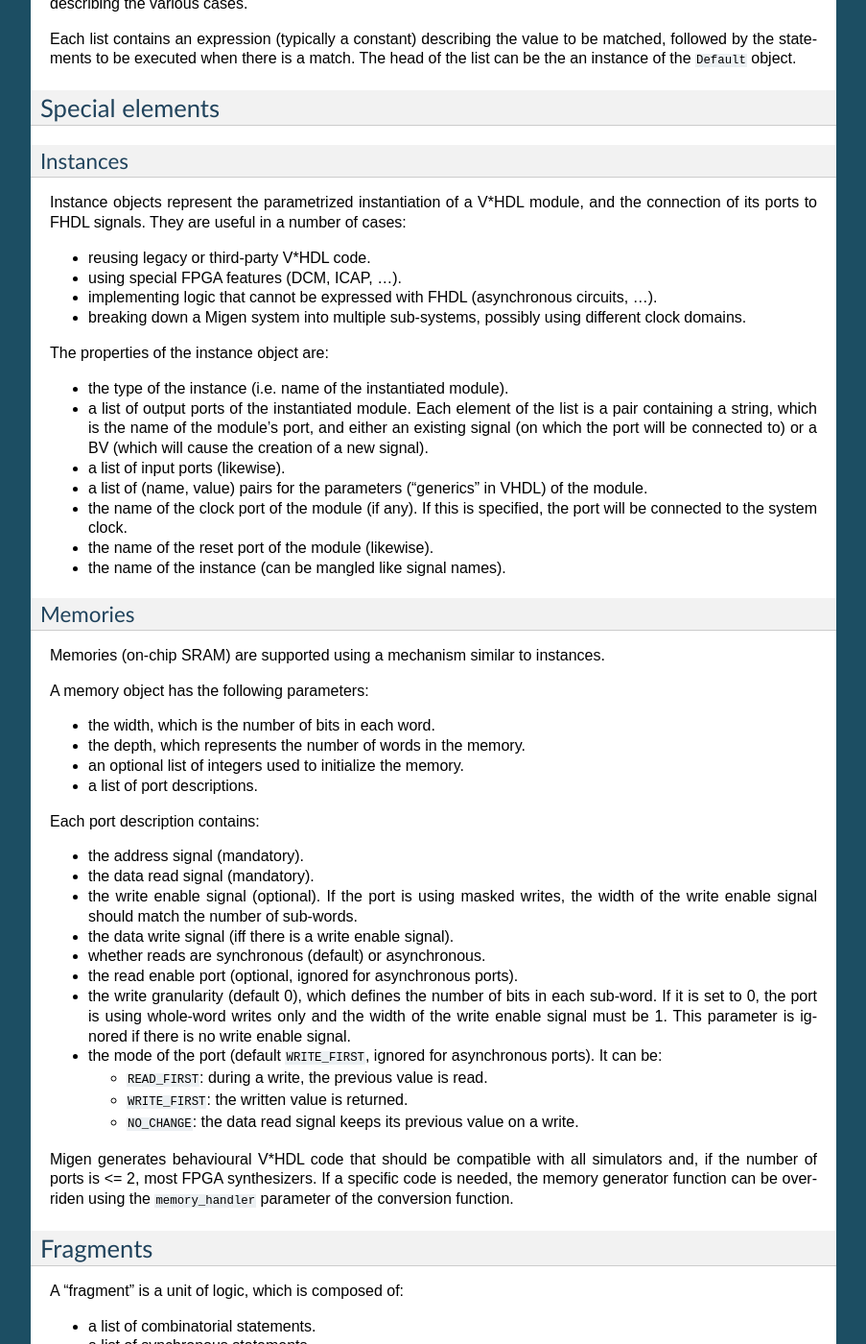
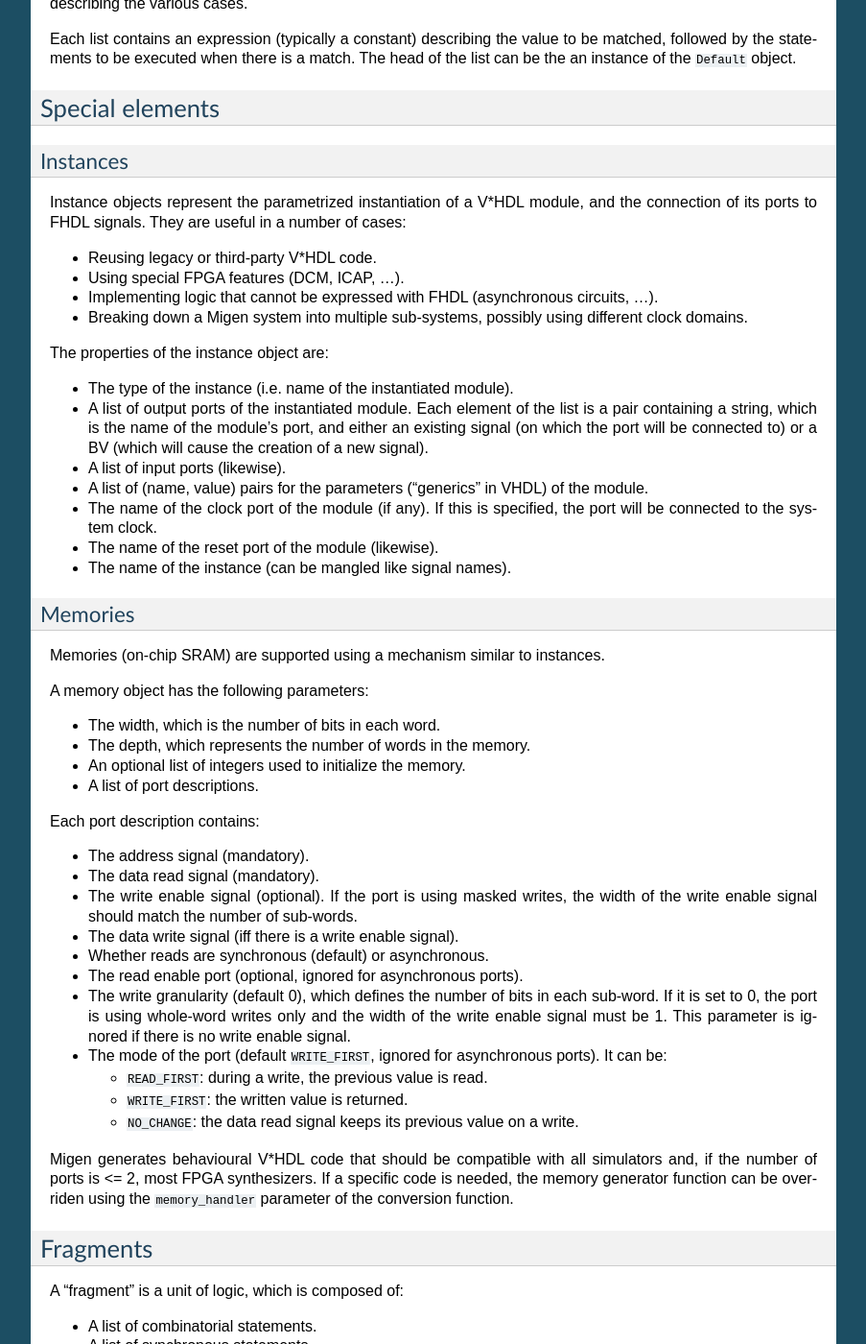
Before and after one commit to enjoy-digital/litex, a Sphinx documentation site: the page built from doc/fhdl.rst, in a window 1280 px wide and 1400 px high, scrolled down 3303 px. Shown: the whole window at 96% size, without its empty margins (198-1101 px from the left). Built offline with Sphinx 7.4.7, drawn with Linux system fonts in a browser that asks for light colours; formulas are drawn with MathJax 3; some of the changed text lies outside the part shown.

```diff
--- a/doc/fhdl.rst
+++ b/doc/fhdl.rst
@@ -19,9 +19,9 @@ Bit vector (BV)
 ===============
 The bit vector (BV) object defines if a constant or signal is signed or unsigned, and how many bits it has. This is useful e.g. to:
 
-* determine when to perform sign extension (FHDL uses the same rules as Verilog).
-* determine the size of registers.
-* determine how many bits should be used by each value in concatenations.
+* Determine when to perform sign extension (FHDL uses the same rules as Verilog).
+* Determine the size of registers.
+* Determine how many bits should be used by each value in concatenations.
 
 Constant
 ========
@@ -38,10 +38,10 @@ The main point of the signal object is that it is identified by its Python ID (a
 
 The properties of a signal object are:
 
-* a bit vector description
-* a name, used as a hint for the V*HDL back-end name mangler.
-* a boolean "variable". If true, the signal will behave like a VHDL variable, or a Verilog reg that uses blocking assignment. This parameter only has an effect when the signal's value is modified in a synchronous statement.
-* the signal's reset value. It must be an integer, and defaults to 0. When the signal's value is modified with a synchronous statement, the reset value is the initialization value of the associated register. When the signal is assigned to in a conditional combinatorial statement (``If`` or ``Case``), the reset value is the value that the signal has when no condition that causes the signal to be driven is verified. This enforces the absence of latches in designs. If the signal is permanently driven using a combinatorial statement, the reset value has no effect.
+* A bit vector description
+* A name, used as a hint for the V*HDL back-end name mangler.
+* A boolean "variable". If true, the signal will behave like a VHDL variable, or a Verilog reg that uses blocking assignment. This parameter only has an effect when the signal's value is modified in a synchronous statement.
+* The signal's reset value. It must be an integer, and defaults to 0. When the signal's value is modified with a synchronous statement, the reset value is the initialization value of the associated register. When the signal is assigned to in a conditional combinatorial statement (``If`` or ``Case``), the reset value is the value that the signal has when no condition that causes the signal to be driven is verified. This enforces the absence of latches in designs. If the signal is permanently driven using a combinatorial statement, the reset value has no effect.
 
 The sole purpose of the name property is to make the generated V*HDL code easier to understand and debug. From a purely functional point of view, it is perfectly OK to have several signals with the same name property. The back-end will generate a unique name for each object. If no name property is specified, Migen will analyze the code that created the signal object, and try to extract the variable or member name from there. For example, the following statements will create one or several signals named "bar": ::
 
@@ -125,20 +125,20 @@ Instances
 =========
 Instance objects represent the parametrized instantiation of a V*HDL module, and the connection of its ports to FHDL signals. They are useful in a number of cases:
 
-* reusing legacy or third-party V*HDL code.
-* using special FPGA features (DCM, ICAP, ...).
-* implementing logic that cannot be expressed with FHDL (asynchronous circuits, ...).
-* breaking down a Migen system into multiple sub-systems, possibly using different clock domains.
+* Reusing legacy or third-party V*HDL code.
+* Using special FPGA features (DCM, ICAP, ...).
+* Implementing logic that cannot be expressed with FHDL (asynchronous circuits, ...).
+* Breaking down a Migen system into multiple sub-systems, possibly using different clock domains.
 
 The properties of the instance object are:
 
-* the type of the instance (i.e. name of the instantiated module).
-* a list of output ports of the instantiated module. Each element of the list is a pair containing a string, which is the name of the module's port, and either an existing signal (on which the port will be connected to) or a BV (which will cause the creation of a new signal).
-* a list of input ports (likewise).
-* a list of (name, value) pairs for the parameters ("generics" in VHDL) of the module.
-* the name of the clock port of the module (if any). If this is specified, the port will be connected to the system clock.
-* the name of the reset port of the module (likewise).
-* the name of the instance (can be mangled like signal names).
+* The type of the instance (i.e. name of the instantiated module).
+* A list of output ports of the instantiated module. Each element of the list is a pair containing a string, which is the name of the module's port, and either an existing signal (on which the port will be connected to) or a BV (which will cause the creation of a new signal).
+* A list of input ports (likewise).
+* A list of (name, value) pairs for the parameters ("generics" in VHDL) of the module.
+* The name of the clock port of the module (if any). If this is specified, the port will be connected to the system clock.
+* The name of the reset port of the module (likewise).
+* The name of the instance (can be mangled like signal names).
 
 Memories
 ========
@@ -146,21 +146,21 @@ Memories (on-chip SRAM) are supported using a mechanism similar to instances.
 
 A memory object has the following parameters:
 
-* the width, which is the number of bits in each word.
-* the depth, which represents the number of words in the memory.
-* an optional list of integers used to initialize the memory.
-* a list of port descriptions.
+* The width, which is the number of bits in each word.
+* The depth, which represents the number of words in the memory.
+* An optional list of integers used to initialize the memory.
+* A list of port descriptions.
 
 Each port description contains:
 
-* the address signal (mandatory).
-* the data read signal (mandatory).
-* the write enable signal (optional). If the port is using masked writes, the width of the write enable signal should match the number of sub-words.
-* the data write signal (iff there is a write enable signal).
-* whether reads are synchronous (default) or asynchronous.
-* the read enable port (optional, ignored for asynchronous ports).
-* the write granularity (default 0), which defines the number of bits in each sub-word. If it is set to 0, the port is using whole-word writes only and the width of the write enable signal must be 1. This parameter is ignored if there is no write enable signal.
-* the mode of the port (default ``WRITE_FIRST``, ignored for asynchronous ports). It can be:
+* The address signal (mandatory).
+* The data read signal (mandatory).
+* The write enable signal (optional). If the port is using masked writes, the width of the write enable signal should match the number of sub-words.
+* The data write signal (iff there is a write enable signal).
+* Whether reads are synchronous (default) or asynchronous.
+* The read enable port (optional, ignored for asynchronous ports).
+* The write granularity (default 0), which defines the number of bits in each sub-word. If it is set to 0, the port is using whole-word writes only and the width of the write enable signal must be 1. This parameter is ignored if there is no write enable signal.
+* The mode of the port (default ``WRITE_FIRST``, ignored for asynchronous ports). It can be:
 
   * ``READ_FIRST``: during a write, the previous value is read.
   * ``WRITE_FIRST``: the written value is returned.
@@ -172,11 +172,11 @@ Fragments
 *********
 A "fragment" is a unit of logic, which is composed of:
 
-* a list of combinatorial statements.
-* a list of synchronous statements.
-* a list of instances.
-* a list of memories.
-* a list of simulation functions (see :ref:`simulating`).
+* A list of combinatorial statements.
+* A list of synchronous statements.
+* A list of instances.
+* A list of memories.
+* A list of simulation functions (see :ref:`simulating`).
 
 Fragments can reference arbitrary signals, including signals that are referenced in other fragments. Fragments can be combined using the "+" operator, which returns a new fragment containing the concatenation of each pair of lists.
 
--- a/doc/introduction.rst
+++ b/doc/introduction.rst
@@ -52,3 +52,7 @@ Installing Migen
 Either run the ``setup.py`` installation script or simply set ``PYTHONPATH`` to the root of the source directory.
 
 For simulation support, an extra step is needed. See :ref:`vpisetup`.
+
+Feedback
+********
+Feedback concerning Migen or this manual should be sent to the Milkymist developers' mailing list at devel@lists.milkymist.org.
```
Also changed, not shown: doc/dataflow.rst (+33 -12 lines).
